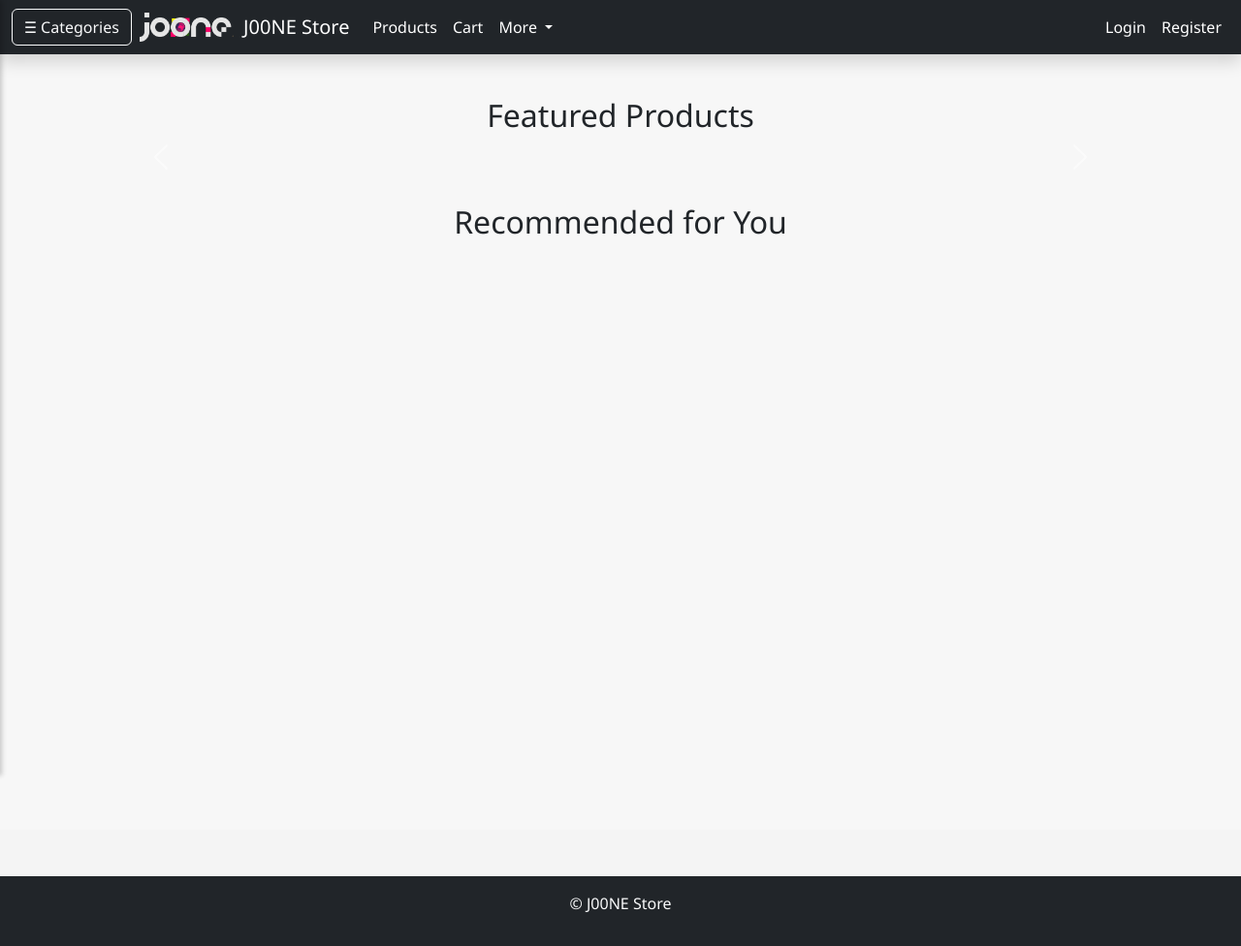
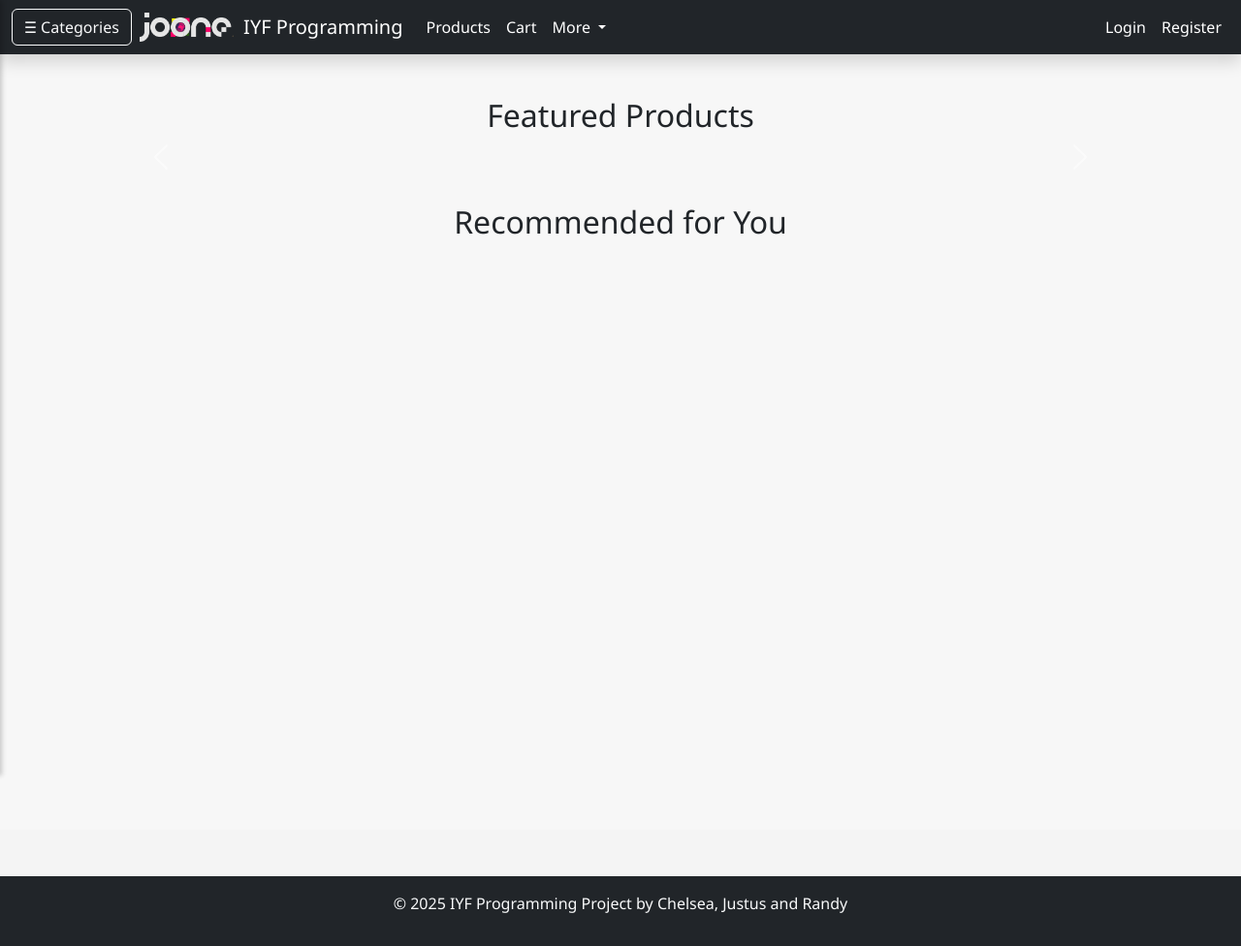
Before and after one commit to everjaydead/estore, a Flask app: page / in a window 1280 px wide. Shown: the whole page at 97% size. Run offline with Flask 3, Linux system fonts and the light colour scheme; data that the repository does not hold is empty; some libraries are stand-ins or nearby versions.

Commit message:
Updated to IYF Programming branding and dynamic current year in footer

```diff
--- a/templates/base.html
+++ b/templates/base.html
@@ -3,7 +3,7 @@
 <head>
     <meta charset="UTF-8">
     <meta name="viewport" content="width=device-width, initial-scale=1.0">
-    <title>{% block title %}J00NE Store{% endblock %}</title>
+    <title>{% block title %}IYF Programming{% endblock %}</title>
     <!-- Bootstrap CSS -->
     <link href="https://cdn.jsdelivr.net/npm/bootstrap@5.3.0/dist/css/bootstrap.min.css" rel="stylesheet">
     <!-- Custom CSS -->
@@ -60,8 +60,9 @@
         <div class="container-fluid">
             <button class="btn btn-outline-light me-2" id="sidebarToggle">☰ Categories</button>
             <a class="navbar-brand" href="{{ url_for('index') }}">
-                <img src="{{ url_for('static', filename='img/logo.png') }}" alt="J00NE Store Logo" height="30" class="d-inline-block align-text-top">
-                J00NE Store
+                <!-- Removed J00NE Store, but you can add a logo if needed -->
+                <img src="{{ url_for('static', filename='img/logo.png') }}" alt="Logo" height="30" class="d-inline-block align-text-top">
+                IYF Programming
             </a>
             <button class="navbar-toggler" type="button" data-bs-toggle="collapse" data-bs-target="#navbarNav">
                 <span class="navbar-toggler-icon"></span>
@@ -177,7 +178,7 @@
         <div class="container">
             <div class="row">
                 <div class="col text-center">
-                    <p>&copy; J00NE Store</p>
+                    <p>&copy; {{ current_year }} IYF Programming Project by Chelsea, Justus and Randy</p>
                 </div>
             </div>
         </div>
--- a/templates/index.html
+++ b/templates/index.html
@@ -1,6 +1,6 @@
 {% extends 'base.html' %}
 
-{% block title %}Welcome to J00NE Store{% endblock %}
+{% block title %}Welcome to IYF Programming{% endblock %}
 
 {% block content %}
 <div class="container mt-4">
```
